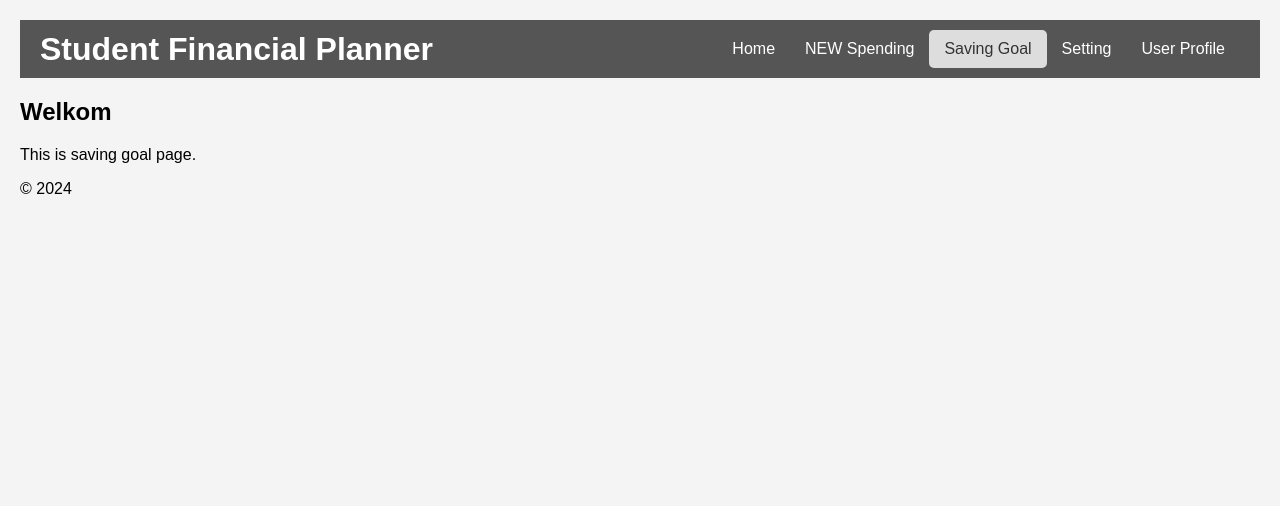
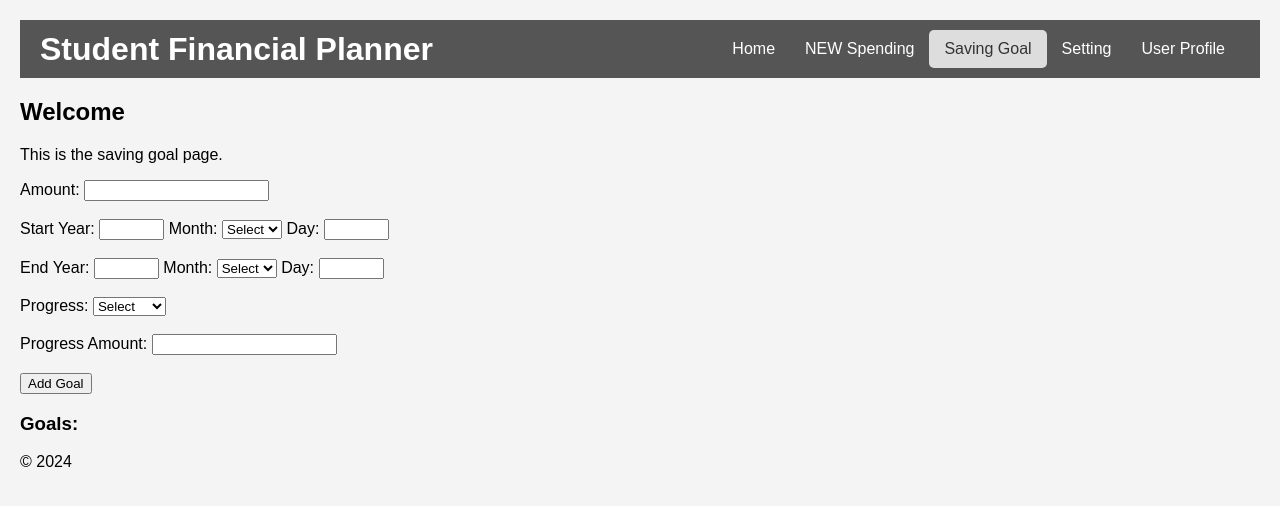
Before and after one commit to Yihui-Peng/EasySave, a Flask app: page /savingGoal in a window 1280 px wide. Shown: the top 506 px of the page. Run offline with Flask 3, Linux system fonts and the light colour scheme.

Commit message:
saving Goal

```diff
--- a/templates/savingGoal.html
+++ b/templates/savingGoal.html
@@ -3,6 +3,56 @@
 {% block title %}Saving Goal{% endblock %}
 
 {% block content %}
-    <h2>Welkom</h2>
-    <p>This is saving goal page.</p>
+    <h2>Welcome</h2>
+    <p>This is the saving goal page.</p>
+
+    <form action="/add_goal" method="POST">
+        <label for="amount">Amount:</label>
+        <input type="text" id="amount" name="amount" required><br><br>
+
+        <label for="start-year">Start Year:</label>
+        <input type="text" id="start-year" name="start_year" size="5" required>
+        <label for="start-month">Month:</label>
+        <select id="start-month" name="start_month" required>
+            <option value="">Select</option>
+            {% for i in range(1, 13) %}
+                <option value="{{ i }}">{{ i }}</option>
+            {% endfor %}
+        </select>
+        <label for="start-day">Day:</label>
+        <input type="text" id="start-day" name="start_day" size="5" required><br><br>
+
+        <label for="end-year">End Year:</label>
+        <input type="text" id="end-year" name="end_year" size="5" required>
+        <label for="end-month">Month:</label>
+        <select id="end-month" name="end_month" required>
+            <option value="">Select</option>
+            {% for i in range(1, 13) %}
+                <option value="{{ i }}">{{ i }}</option>
+            {% endfor %}
+        </select>
+        <label for="end-day">Day:</label>
+        <input type="text" id="end-day" name="end_day" size="5" required><br><br>
+
+        <label for="progress">Progress:</label>
+        <select id="progress" name="progress" required>
+            <option value="">Select</option>
+            <option value="ongoing">Ongoing</option>
+            <option value="finished">Finished</option>
+        </select><br><br>
+
+        <div id="progress-input">
+            <label for="progress-amount">Progress Amount:</label>
+            <input type="text" id="progress-amount" name="progress_amount" required><br><br>
+        </div>
+
+        <button type="submit">Add Goal</button>
+    </form>
+
+    <h3>Goals:</h3>
+    <ul>
+        {% for goal in goals %}
+            <li>Goal: ${{ goal.amount }} | Progress: {{ goal.progress }} | Progress Amount: {{ goal.progress_amount }}</li>
+        {% endfor %}
+    </ul>
 {% endblock %}
```
